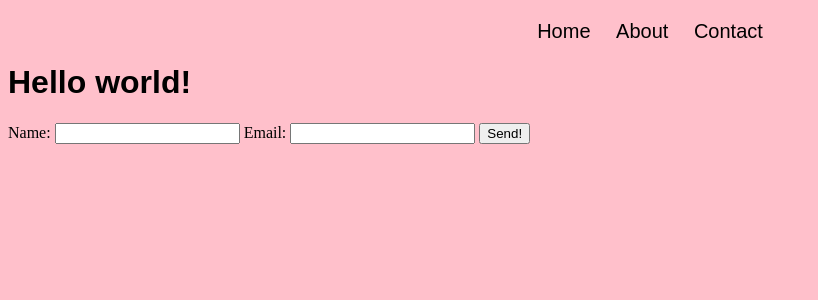
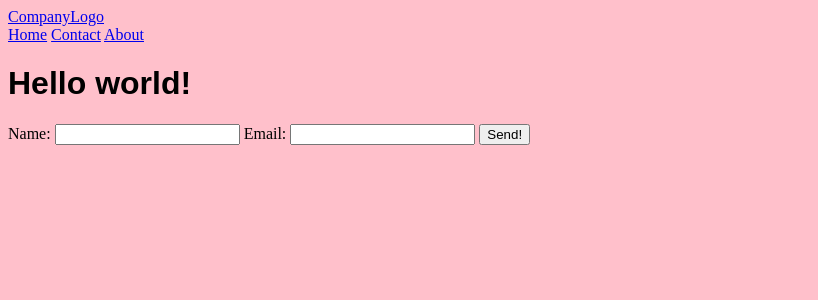
Before and after one commit to shefcodefirstgirls/2018-python-team-i-project, a Flask app: page / in a window 1280 px wide. Shown: the top 300 px of the page, without its empty margins (0-818 px from the left). Run offline with Flask 2, Linux system fonts and the light colour scheme.

Commit message:
Header update

```diff
--- a/templates/header.html
+++ b/templates/header.html
@@ -9,11 +9,11 @@
   <link rel="stylesheet" href="{{ url_for('static', filename='app.css') }}">
 </head>
 
-<body>
-  <nav>
-    <ul>
-      <li>Home</li>
-      <li>About</li>
-      <li>Contact</li>
-    </ul>
-  </nav>
+<div class="header">
+  <a href="#default" class="logo">CompanyLogo</a>
+  <div class="header-right">
+    <a class="active" href="#home">Home</a>
+    <a href="#contact">Contact</a>
+    <a href="#about">About</a>
+  </div>
+</div>
```
Also changed, not shown: 1 other file.
